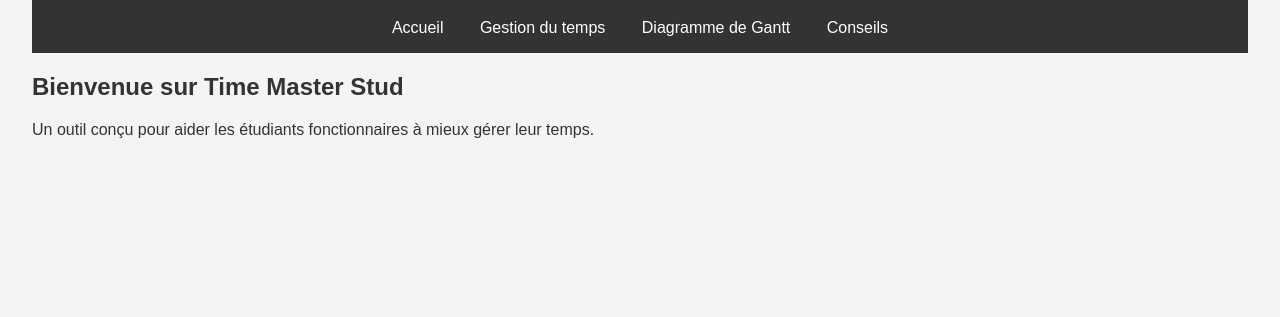
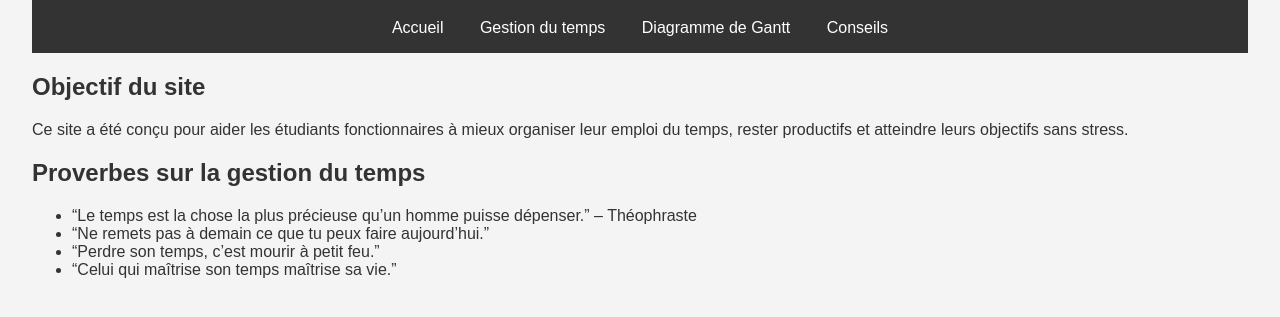
Before and after one commit to AnassHB/time-master-stud, a plain HTML site: page index.html in a window 1280 px wide. Shown: the part 109-426 px from the top of the page. Drawn offline with Linux system fonts and the light colour scheme.

Commit message:
index.html

```diff
--- a/index.html
+++ b/index.html
@@ -17,8 +17,16 @@
     </nav>
   </header>
   <main>
-    <h2>Bienvenue sur Time Master Stud</h2>
-    <p>Un outil conçu pour aider les étudiants fonctionnaires à mieux gérer leur temps.</p>
+    <h2>Objectif du site</h2>
+    <p>Ce site a été conçu pour aider les étudiants fonctionnaires à mieux organiser leur emploi du temps, rester productifs et atteindre leurs objectifs sans stress.</p>
+
+    <h2>Proverbes sur la gestion du temps</h2>
+    <ul>
+      <li>“Le temps est la chose la plus précieuse qu’un homme puisse dépenser.” – Théophraste</li>
+      <li>“Ne remets pas à demain ce que tu peux faire aujourd’hui.”</li>
+      <li>“Perdre son temps, c’est mourir à petit feu.”</li>
+      <li>“Celui qui maîtrise son temps maîtrise sa vie.”</li>
+    </ul>
   </main>
 </body>
 </html>
```
